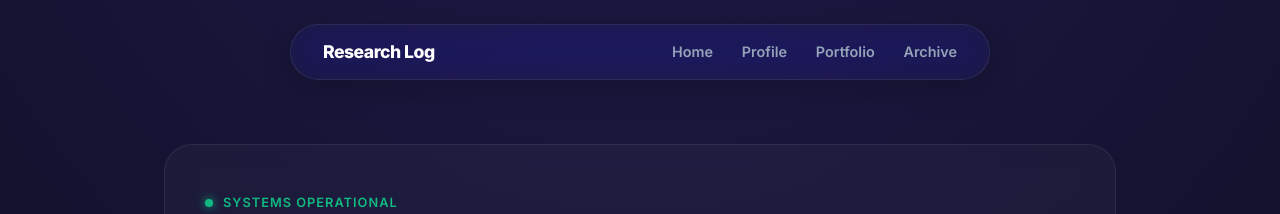
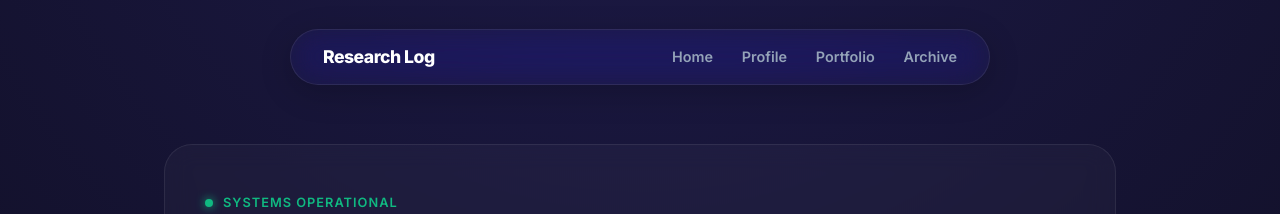
Before and after one commit to cingmen/cingmen.github.io, a Jekyll site: the page built from index.html, in a window 1280 px wide. Shown: the top 214 px of the page. Built offline with Jekyll 4.4.1, drawn with Linux system fonts in a browser that asks for light colours.

Commit message:
add template

```diff
--- a/about.html
+++ b/about.html
@@ -42,7 +42,7 @@ permalink: /about/
 
         .floating-nav {
             position: fixed;
-            top: 1.5rem;
+            top: 1.8rem;
             left: 50%;
             transform: translateX(-50%);
             width: 90%;
--- a/blog.html
+++ b/blog.html
@@ -41,7 +41,7 @@ permalink: /blog/
 
         .floating-nav {
             position: fixed;
-            top: 1.5rem;
+            top: 1.8rem;
             left: 50%;
             transform: translateX(-50%);
             width: 90%;
--- a/index.html
+++ b/index.html
@@ -46,7 +46,7 @@ layout: null
 
         .floating-nav {
             position: fixed;
-            top: 1.5rem;
+            top: 1.8rem;
             left: 50%;
             transform: translateX(-50%);
             width: 90%;
--- a/portofolio.html
+++ b/portofolio.html
@@ -42,7 +42,7 @@ permalink: /portfolio/
 
         .floating-nav {
             position: fixed;
-            top: 1.5rem;
+            top: 1.8rem;
             left: 50%;
             transform: translateX(-50%);
             width: 90%;
```
